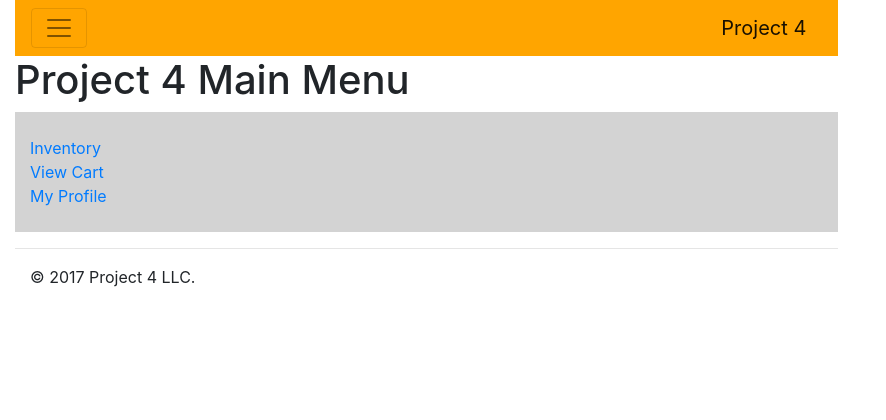
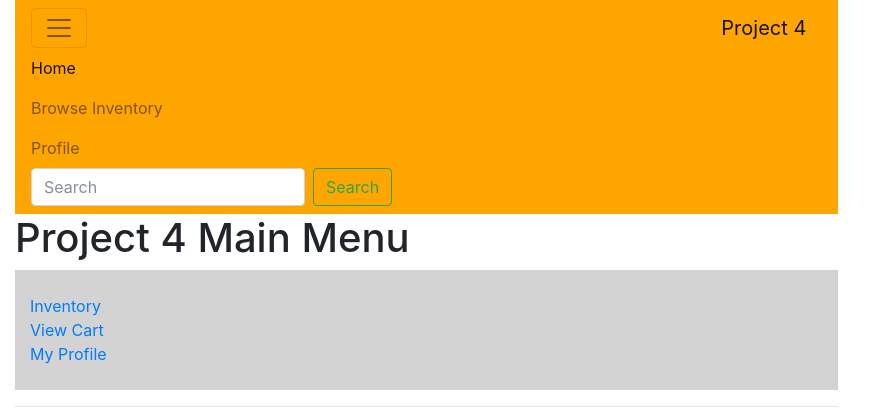
Before and after one commit to nguyenkvvn/CSC4370-Project4, a PHP site: page /main.php in a window 1280 px wide, after a click that opens the changed part. Shown: the top 420 px of the page, without its empty margins (0-886 px from the left). Run offline with PHP 8.4, Linux system fonts and the light colour scheme; some libraries are stand-ins or nearby versions.

Commit message:
Navbar Update

```diff
--- a/components/navbar.php
+++ b/components/navbar.php
@@ -4,17 +4,20 @@
   echo "<span class=\"navbar-toggler-icon\"></span>";
   echo "</button>";
   echo "<a class=\"navbar-brand\" href=\"#\">Project 4</a>";
-/*
+
+  //Brooks: This section should only be visible if there is a session present.
+  //if (session present)
+  //{
     echo "<div class=\"collapse navbar-collapse\" id=\"navbarSupportedContent\">";
     echo "<ul class=\"navbar-nav mr-auto\">";
     echo "<li class=\"nav-item active\">";
-  echo "<a class=\"nav-link\" href=\"#\">Home <span class=\"sr-only\">(current)</span></a>";
+    echo "<a class=\"nav-link\" href=\"main.php\">Home <span class=\"sr-only\">(current)</span></a>";
     echo "</li>";
     echo "<li class=\"nav-item\">";
-  echo "<a class=\"nav-link\" href=\"#\">Link</a>";
+    echo "<a class=\"nav-link\" href=\"inventory.php\">Browse Inventory</a>";
     echo "</li>";
     echo "<li class=\"nav-item\">";
-  echo "<a class=\"nav-link disabled\" href=\"#\">Disabled</a>";
+    echo "<a class=\"nav-link\" href=\"profile.php\">Profile</a>";
     echo "</li>";
     echo "</ul>";
     echo "<form class=\"form-inline my-2 my-lg-0\">";
@@ -22,6 +25,6 @@
     echo "<button class=\"btn btn-outline-success my-2 my-sm-0\" type=\"submit\">Search</button>";
     echo "</form>";
     echo "</div>";
-*/
+  //}
   echo "</nav>";
 ?>
--- a/profile.php
+++ b/profile.php
@@ -14,7 +14,7 @@
 
   <head>
 
-		<title>Project 4 - <?php echo $SESSION_name; ?>'s' Profile</title>
+		<title>Project 4 - <?php /*echo $SESSION_name;*/ ?>'s' Profile</title>
     <meta charset="utf-8">
     <meta name="viewport" content="width=device-width, initial-scale=1, shrink-to-fit=no">
     <link rel="stylesheet" href="https://maxcdn.bootstrapcdn.com/bootstrap/4.0.0-beta.2/css/bootstrap.min.css" integrity="sha384-PsH8R72JQ3SOdhVi3uxftmaW6Vc51MKb0q5P2rRUpPvrszuE4W1povHYgTpBfshb" crossorigin="anonymous">
@@ -30,7 +30,7 @@
       ?>
 
     <div class="page-header">
-      <h1><?php echo $SESSION_name; ?>'s' Profile</h1>
+      <h1><?php /*echo $SESSION_name;*/ ?>'s' Profile</h1>
     </div>
 
     <div class="text-center" style="background: lightgrey">
```
Lines whose indentation alone changed are shown as unchanged.
